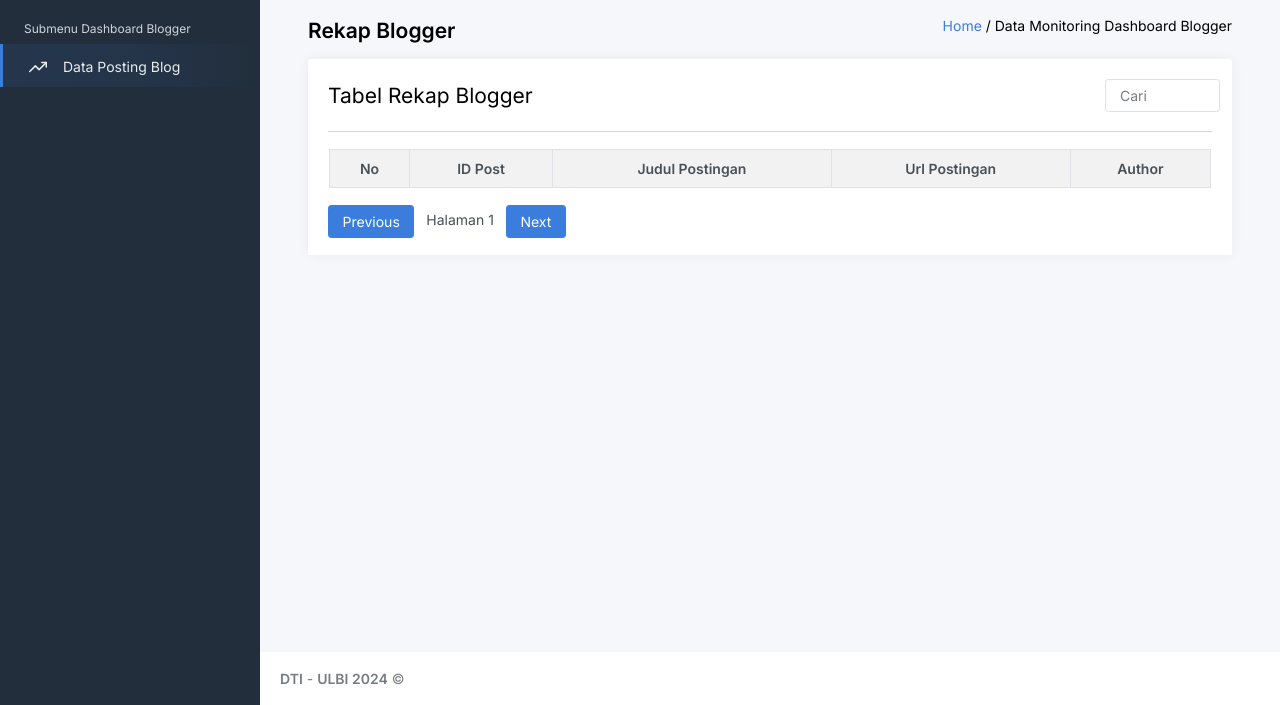
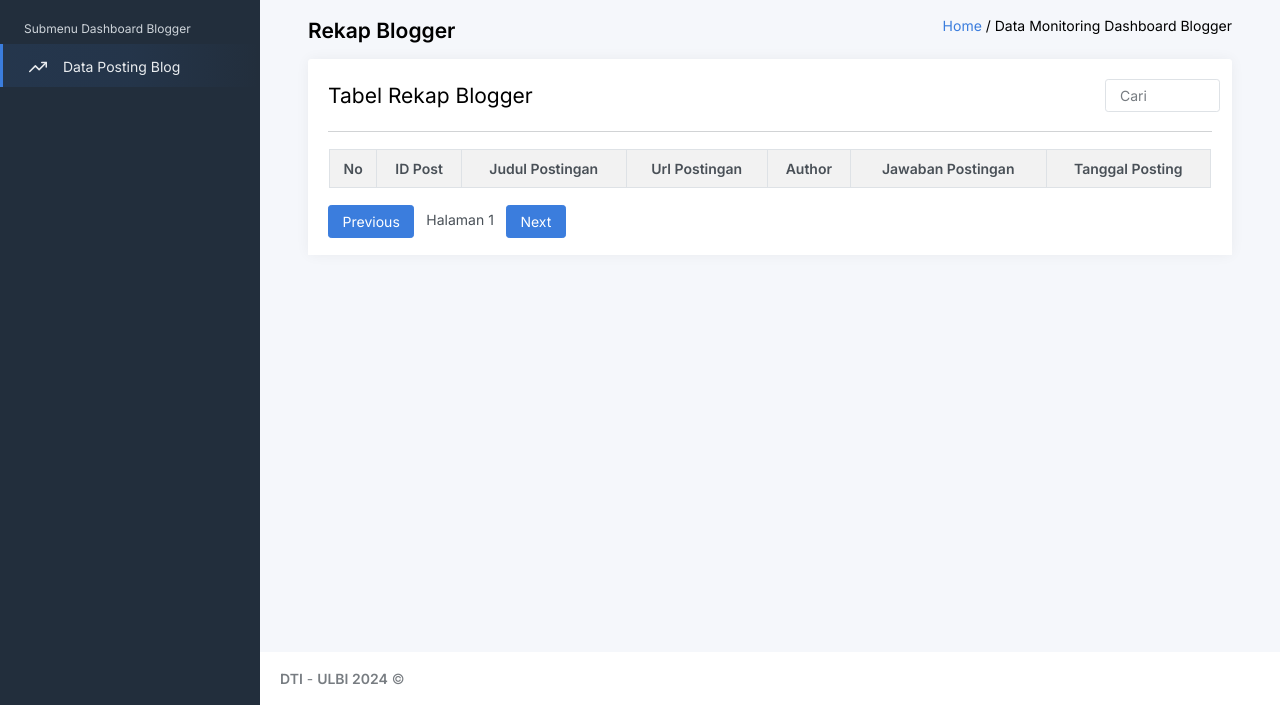
Before and after one commit to uiteung/dashboard_blog, a website: page index.html in a window 1280 px wide. Shown: the part 95-800 px from the top of the page. Drawn offline with Linux system fonts and the light colour scheme.

Commit message:
feat(index): tambah kolom tabel komentar dan tanggal postingan

```diff
--- a/index.html
+++ b/index.html
@@ -148,6 +148,8 @@
 													<th>Judul Postingan</th>
 													<th>Url Postingan</th>
 													<th>Author</th>
+													<th>Jawaban Postingan</th>
+													<th>Tanggal Posting</th>
 												</tr>
 											</thead>
 
```
